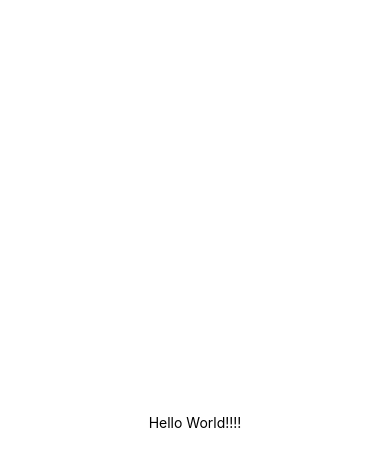
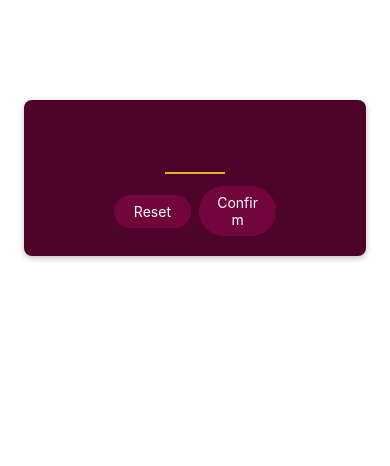
Before and after one commit to DeboraBucci/guess_my_number_app, a React Native app: screen / in a window 390 px wide. Shown: the top 466 px of the page. Built offline with nearby package versions, Linux system fonts and the light colour scheme.

Commit message:
add text view and buttons in the StartGameScreen file and style them

```diff
--- a/App.js
+++ b/App.js
@@ -1,20 +1,8 @@
-import { StatusBar } from 'expo-status-bar';
-import { StyleSheet, Text, View } from 'react-native';
+import { StyleSheet } from "react-native";
+import StartGameScreen from "./screens/StartGameScreen";
 
 export default function App() {
-  return (
-    <View style={styles.container}>
-      <Text>Hello World!!!!</Text>
-      <StatusBar style="auto" />
-    </View>
-  );
+  return <StartGameScreen />;
 }
 
-const styles = StyleSheet.create({
-  container: {
-    flex: 1,
-    backgroundColor: '#fff',
-    alignItems: 'center',
-    justifyContent: 'center',
-  },
-});
+const styles = StyleSheet.create({});
--- /dev/null
+++ b/components/PrimaryButton.js
@@ -0,0 +1,46 @@
+import { View, Text, Pressable, StyleSheet } from "react-native";
+
+function PrimaryButton({ children }) {
+  return (
+    <View style={styles.buttonOuterContainer}>
+      <Pressable
+        style={({ pressed }) =>
+          pressed
+            ? [styles.buttonInnerContainer, styles.pressed]
+            : styles.buttonInnerContainer
+        }
+        onPress={() => {}}
+        android_ripple={{ color: "#640233" }}
+      >
+        <Text style={styles.buttonText}>{children}</Text>
+      </Pressable>
+    </View>
+  );
+}
+
+export default PrimaryButton;
+
+const styles = StyleSheet.create({
+  buttonOuterContainer: {
+    flex: 1,
+    borderRadius: 28,
+    margin: 4,
+    overflow: "hidden",
+  },
+
+  buttonInnerContainer: {
+    paddingVertical: 8,
+    paddingHorizontal: 16,
+    elevation: 2,
+    backgroundColor: "#72063c",
+  },
+
+  buttonText: {
+    color: "white",
+    textAlign: "center",
+  },
+
+  pressed: {
+    opacity: 0.75,
+  },
+});
--- a/screens/StartGameScreen.js
+++ b/screens/StartGameScreen.js
@@ -0,0 +1,62 @@
+import { StyleSheet, TextInput, View } from "react-native";
+import PrimaryButton from "../components/PrimaryButton";
+
+function StartGameScreen() {
+  return (
+    <View style={styles.inputContainer}>
+      <TextInput
+        style={styles.numberInput}
+        maxLength={2}
+        keyboardType="number-pad"
+        autoCapitalize="none"
+        autoCorrect={false}
+      />
+
+      <View style={styles.btnContainer}>
+        <PrimaryButton>Reset</PrimaryButton>
+        <PrimaryButton>Confirm</PrimaryButton>
+      </View>
+    </View>
+  );
+}
+
+export default StartGameScreen;
+
+const styles = StyleSheet.create({
+  inputContainer: {
+    justifyContent: "center",
+    alignItems: "center",
+    padding: 16,
+    marginHorizontal: 24,
+    marginTop: 100,
+    borderRadius: 8,
+    backgroundColor: "#4e0329",
+
+    // Shadow for Android
+    elevation: 4,
+
+    // Shadow for IOS
+    shadowColor: "black",
+    shadowOffset: { width: 0, height: 2 },
+    shadowRadius: 6,
+    shadowOpacity: 0.25,
+  },
+
+  numberInput: {
+    height: 50,
+    width: 60,
+    fontSize: 32,
+    marginVertical: 8,
+    borderBottomWidth: 2,
+    textAlign: "center",
+    fontWeight: "bold",
+    color: "#ddb52f",
+    borderBottomColor: "#ddb52f",
+  },
+
+  btnContainer: {
+    flexDirection: "row",
+    alignItems: "center",
+    justifyContent: "center",
+  },
+});
```
